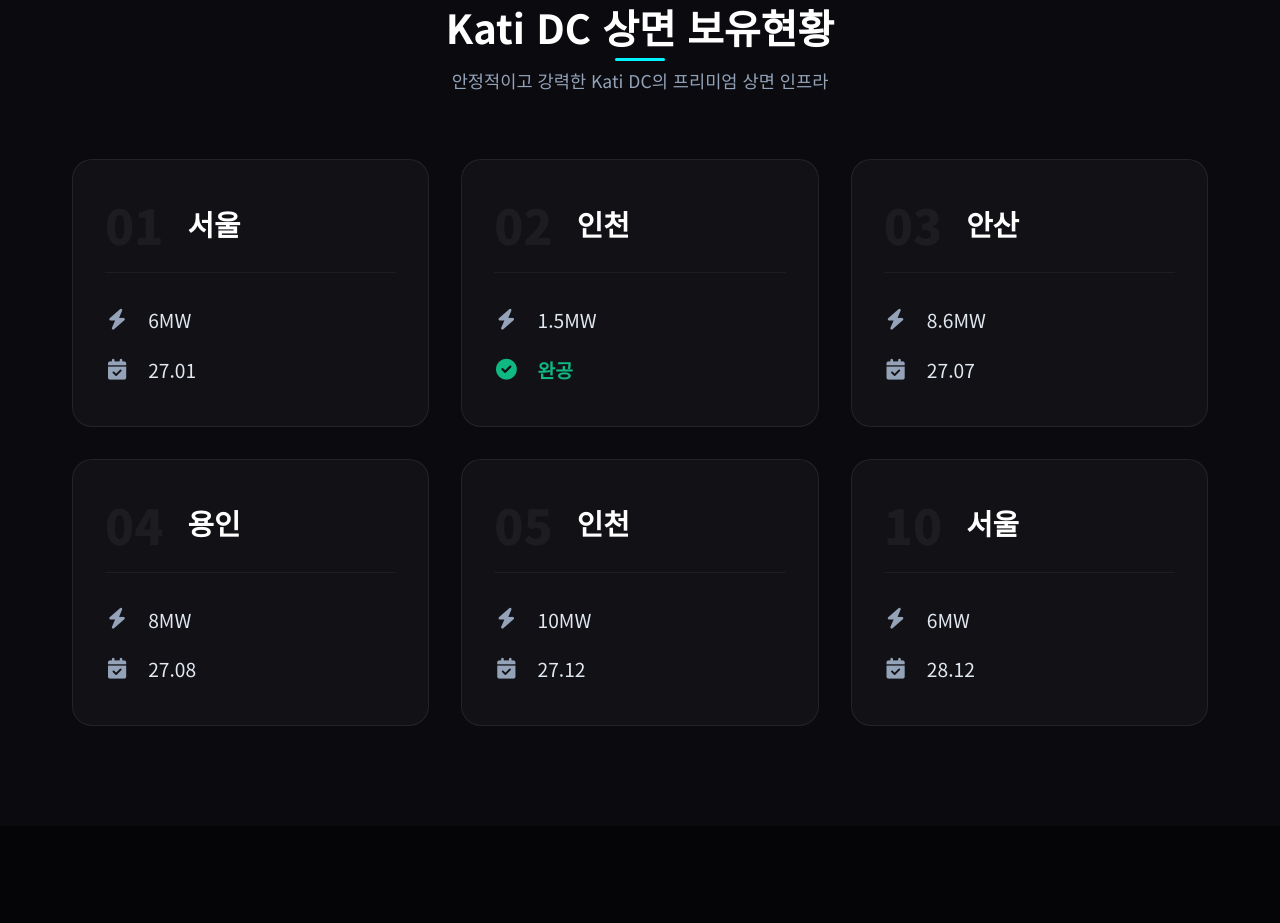
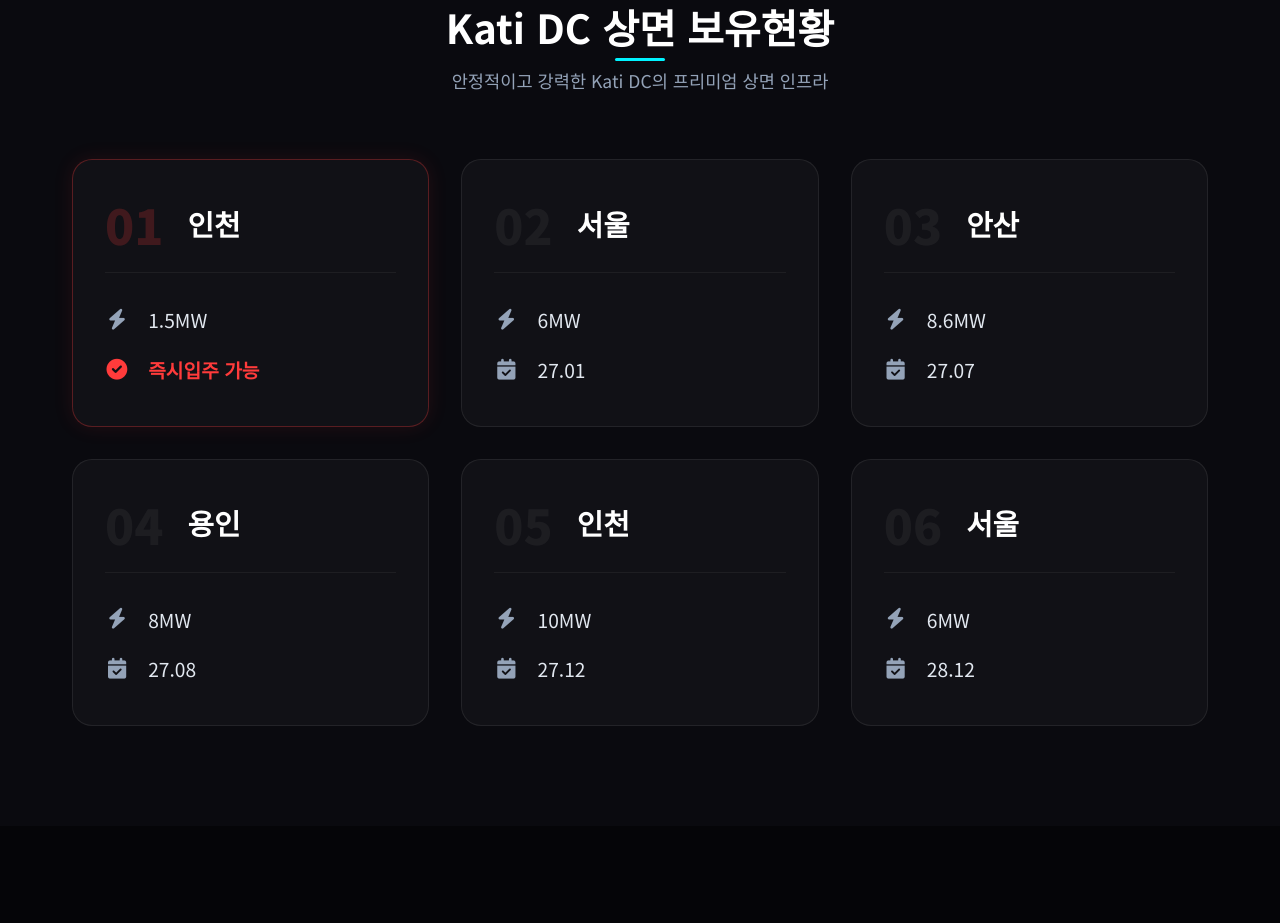
Before and after one commit to wanjunsim3-droid/datacenter, a plain HTML site: page index.html in a window 1280 px wide. Shown: the part 2557-3480 px from the top of the page. Drawn offline with Linux system fonts and the light colour scheme.

Commit message:
Reorder holding status and highlight immediate move-in

```diff
--- a/index.html
+++ b/index.html
@@ -182,9 +182,25 @@
                 <p>안정적이고 강력한 Kati DC의 프리미엄 상면 인프라</p>
             </div>
             <div class="status-grid">
-                <div class="status-card reveal">
+                <div class="status-card reveal red-card" style="border-color: rgba(255, 59, 59, 0.3); box-shadow: 0 0 20px rgba(255, 59, 59, 0.1);">
                     <div class="status-header">
-                        <span class="status-number">01</span>
+                        <span class="status-number" style="color: rgba(255, 59, 59, 0.2);">01</span>
+                        <h3>인천</h3>
+                    </div>
+                    <div class="status-body">
+                        <div class="status-item">
+                            <i class="fas fa-bolt"></i>
+                            <span>1.5MW</span>
+                        </div>
+                        <div class="status-item highlight-red">
+                            <i class="fas fa-check-circle"></i>
+                            <span>즉시입주 가능</span>
+                        </div>
+                    </div>
+                </div>
+                <div class="status-card reveal delay-1">
+                    <div class="status-header">
+                        <span class="status-number">02</span>
                         <h3>서울</h3>
                     </div>
                     <div class="status-body">
@@ -195,22 +211,6 @@
                         <div class="status-item">
                             <i class="fas fa-calendar-check"></i>
                             <span>27.01</span>
-                        </div>
-                    </div>
-                </div>
-                <div class="status-card reveal delay-1">
-                    <div class="status-header">
-                        <span class="status-number">02</span>
-                        <h3>인천</h3>
-                    </div>
-                    <div class="status-body">
-                        <div class="status-item">
-                            <i class="fas fa-bolt"></i>
-                            <span>1.5MW</span>
-                        </div>
-                        <div class="status-item highlight">
-                            <i class="fas fa-check-circle"></i>
-                            <span>완공</span>
                         </div>
                     </div>
                 </div>
@@ -264,7 +264,7 @@
                 </div>
                 <div class="status-card reveal delay-2">
                     <div class="status-header">
-                        <span class="status-number">10</span>
+                        <span class="status-number">06</span>
                         <h3>서울</h3>
                     </div>
                     <div class="status-body">
--- a/styles.css
+++ b/styles.css
@@ -559,6 +559,31 @@
     color: #10b981;
 }
 
+.status-item.highlight-red i,
+.status-item.highlight-red span {
+    color: #ff3b3b;
+    font-weight: 900;
+}
+
+.status-card:hover .status-item.highlight-red i {
+    color: #ff3b3b;
+    text-shadow: 0 0 10px rgba(255, 59, 59, 0.5);
+}
+
+.status-card.red-card::before {
+    background: #ff3b3b;
+}
+
+.status-card.red-card:hover {
+    border-color: rgba(255, 59, 59, 0.5);
+    box-shadow: 0 10px 30px rgba(255, 59, 59, 0.15);
+}
+
+.status-card.red-card:hover .status-number {
+    color: #ff3b3b;
+    opacity: 0.4;
+}
+
 /* Contact Section */
 .contact-container {
     display: grid;
```
